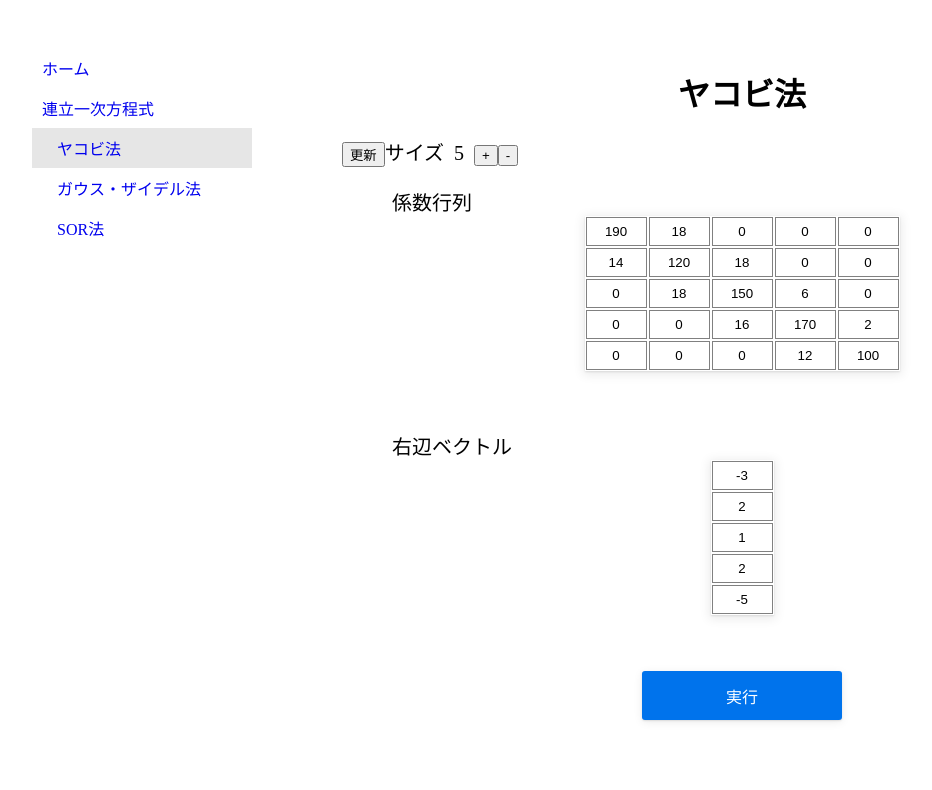
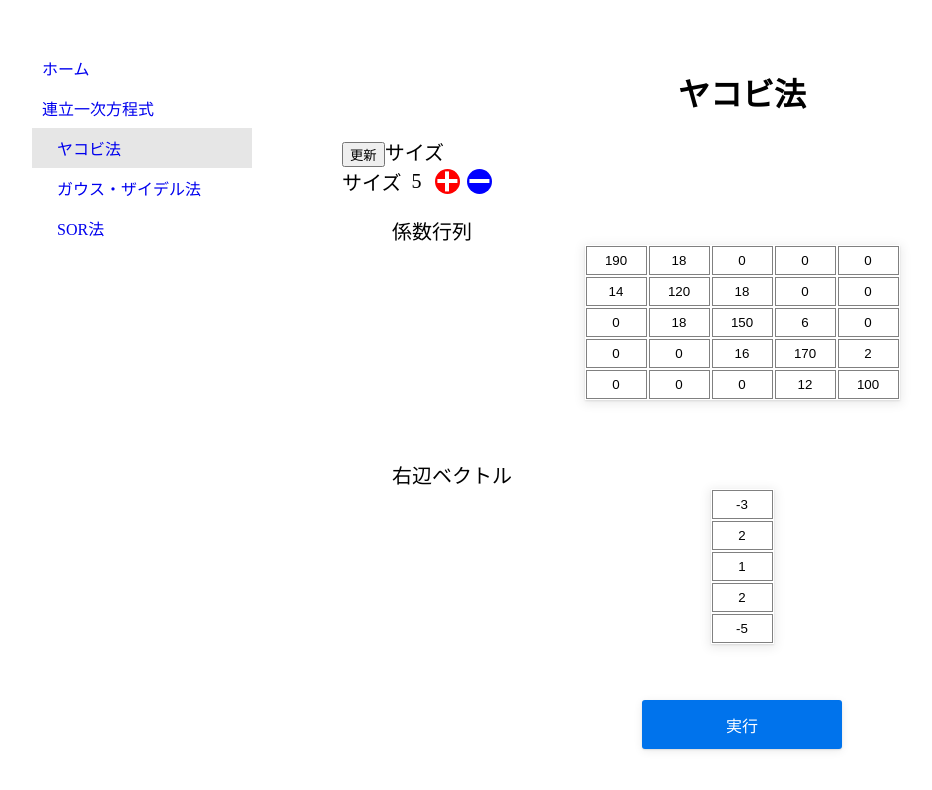
Before and after one commit to tarao1006/numerical-calculation, a React app: page /linear_equation/jacobi_method in a window 1280 px wide. Shown: the top 790 px of the page, without its empty margins (8-940 px from the left). Built offline with nearby package versions, Linux system fonts and the light colour scheme.

Commit message:
Change button design

```diff
--- a/frontend/src/components/matrixsize.jsx
+++ b/frontend/src/components/matrixsize.jsx
@@ -19,17 +19,71 @@ const MatrixSize = ({ setStatus, setExecuted }) => {
   }
 
   return (
-    <>
+    <Container>
+      <Label>サイズ</Label>
       <Size>{ size }</Size>
-      <button onClick={ handlePlusClick }>+</button>
-      <button onClick={ handleMinusClick }>-</button>
-    </>
+      <PlusButton onClick={ handlePlusClick } />
+      <MinusButton onClick={ handleMinusClick } />
+    </Container>
   )
 }
 
 export default MatrixSize
 
+const Container = styled.div`
+  display: flex;
+  flex-direction: row;
+  align-items: center;
+`
+
+const Label = styled.label`
+  font-size: 20px;
+`
+
 const Size = styled.span`
   font-size: 20px;
   padding: 0 10px;
 `
+
+const Button = styled.span`
+  position: relative;
+  display: inline-block;
+  width: 1.6em;
+  height: 1.6em;
+  border-radius: 50%;
+  cursor: pointer;
+  outline: none;
+  appearance: none;
+  margin: 0 0.2em;
+  vertical-align: middle;
+`
+
+const MinusButton = styled(Button)`
+  background: blue;
+
+  &::before {
+    position: absolute;
+    top: 0.675em;
+    left: 50%;
+    content: "";
+    display: inline-block;
+    width: 1.2em;
+    border-top: solid 0.25em white;
+    transform: translateX(-50%);
+  }
+`
+
+const PlusButton = styled(MinusButton)`
+  background: red;
+
+  &::after {
+    position: absolute;
+    top: 50%;
+    left: 0.675em;
+    content: "";
+    display: inline-block;
+    height: 1.2em;
+    border-left: solid 0.25em white;
+    transform: translateY(-50%);
+  }
+`
```
